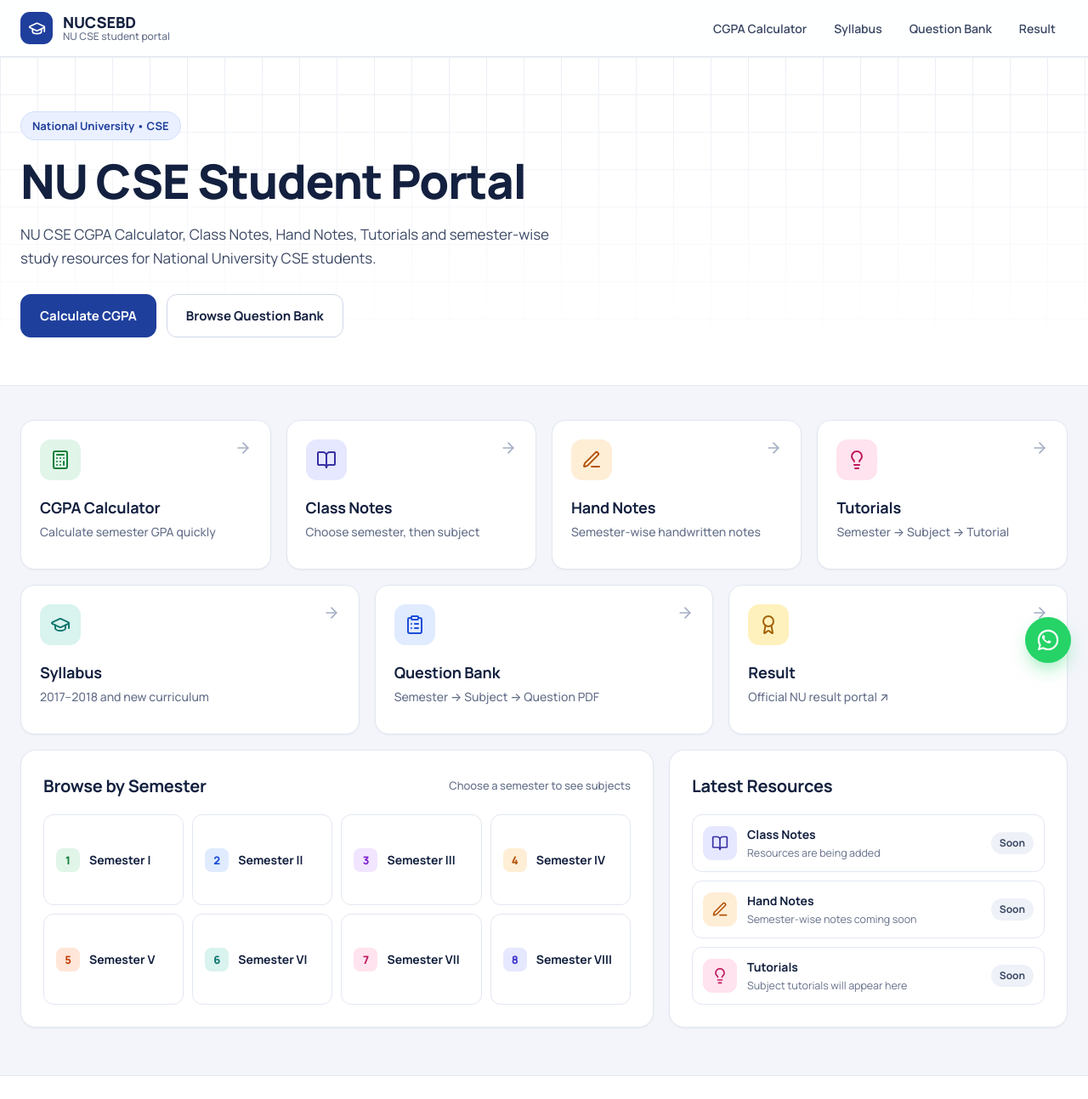
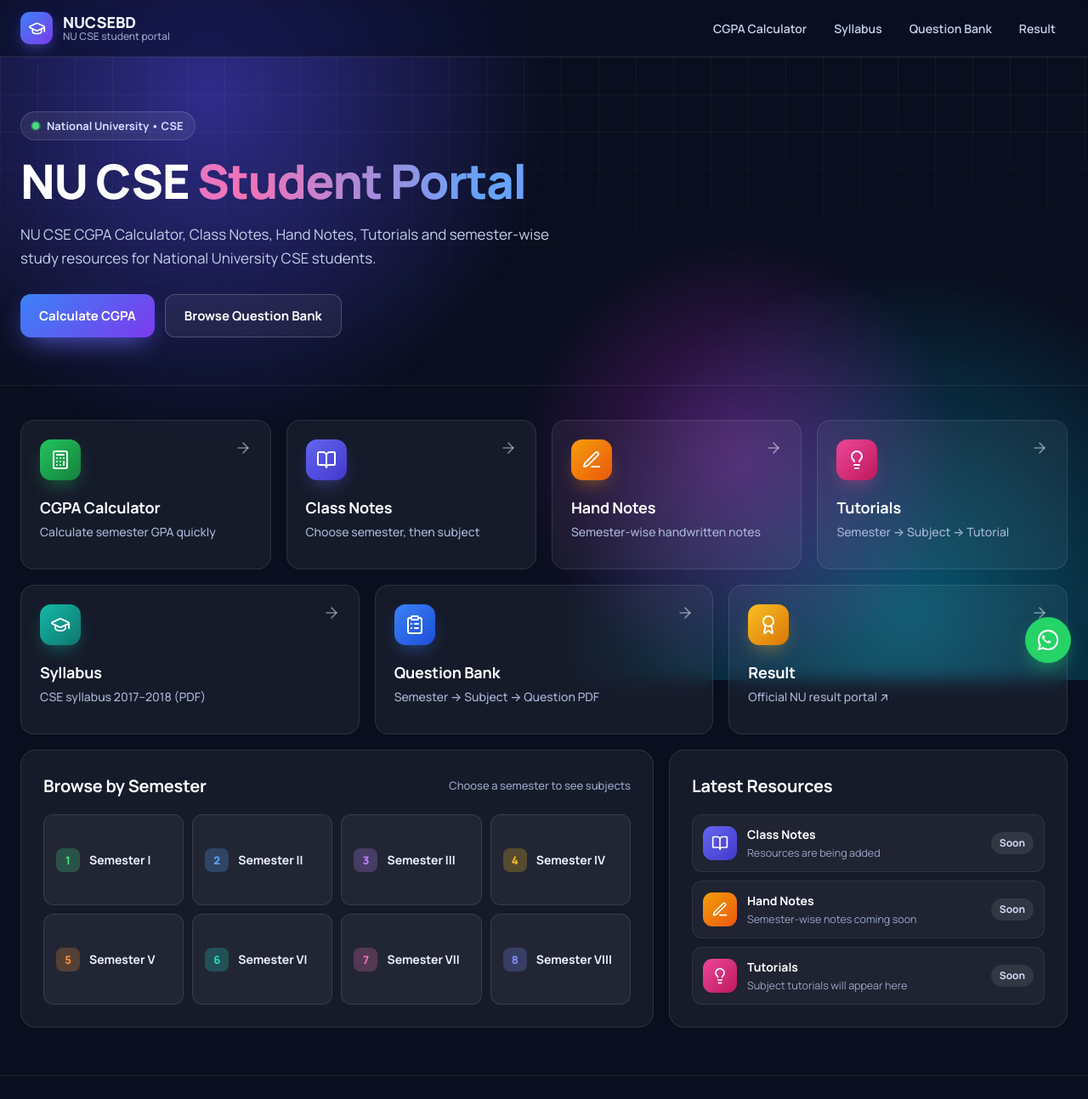
Before and after one commit to ftfgc026-gif/nu-cse-gpa-calculate, a plain HTML site: page index.html in a window 1280 px wide. Shown: the top 1293 px of the page at 85% size. Drawn offline with Linux system fonts and the light colour scheme.

Commit message:
Add files via upload

```diff
--- /dev/null
+++ b/fx.js
@@ -0,0 +1,35 @@
+/*
+  NUCSEBD — small visual effects (no effect on features)
+  1) a soft light that follows the mouse inside cards
+  2) panels fade in when you scroll to them
+*/
+(function () {
+  "use strict";
+
+  var reduce = window.matchMedia && window.matchMedia("(prefers-reduced-motion: reduce)").matches;
+
+  // Mouse light inside cards / panels (one listener for the whole page)
+  document.addEventListener("pointermove", function (e) {
+    var el = e.target.closest && e.target.closest(".portal-card, .quick-panel, .latest-panel");
+    if (!el) return;
+    var r = el.getBoundingClientRect();
+    el.style.setProperty("--mx", (e.clientX - r.left) + "px");
+    el.style.setProperty("--my", (e.clientY - r.top) + "px");
+  }, { passive: true });
+
+  // Scroll reveal
+  var items = document.querySelectorAll(".reveal");
+  if (reduce || !("IntersectionObserver" in window)) {
+    items.forEach(function (el) { el.classList.add("in"); });
+    return;
+  }
+  var io = new IntersectionObserver(function (entries) {
+    entries.forEach(function (entry) {
+      if (entry.isIntersecting) {
+        entry.target.classList.add("in");
+        io.unobserve(entry.target);
+      }
+    });
+  }, { threshold: 0.12 });
+  items.forEach(function (el) { io.observe(el); });
+})();
--- a/index.html
+++ b/index.html
@@ -8,12 +8,14 @@
 <link rel="preconnect" href="https://fonts.googleapis.com">
 <link rel="preconnect" href="https://fonts.gstatic.com" crossorigin>
 <link href="https://fonts.googleapis.com/css2?family=Manrope:wght@400;500;600;700;800&display=swap" rel="stylesheet">
+<script>document.documentElement.classList.add("js");</script>
 <link rel="stylesheet" href="theme.css">
+<link rel="stylesheet" href="theme-live.css">
 
 <meta name="description" content="NU CSE CGPA Calculator and Student Help portal for National University CSE students. Calculate semester GPA/CGPA and access class notes, hand notes, tutorials and semester-wise resources.">
 <meta name="robots" content="index, follow, max-image-preview:large">
 <meta name="author" content="Md Selim Parvhage">
-<meta name="theme-color" content="#1f3f9c">
+<meta name="theme-color" content="#0a0f1f">
 <link rel="canonical" href="https://ftfgc026-gif.github.io/nu-cse-gpa-calculate/">
 
 <meta property="og:type" content="website">
@@ -53,6 +55,7 @@
 
 </head>
 <body>
+<div class="bg-aurora" aria-hidden="true"><span></span><span></span><span></span></div>
 <svg width="0" height="0" style="position:absolute" aria-hidden="true" focusable="false">
   <defs>
     <symbol id="i-calc" viewBox="0 0 24 24"><rect width="16" height="20" x="4" y="2" rx="2"/><line x1="8" x2="16" y1="6" y2="6"/><line x1="16" x2="16" y1="14" y2="18"/><path d="M16 10h.01M12 10h.01M8 10h.01M12 14h.01M8 14h.01M12 18h.01M8 18h.01"/></symbol>
@@ -84,8 +87,8 @@
 <main>
   <section class="hero-card">
     <div class="hero-inner">
-      <div class="hero-badge">National University • CSE</div>
-      <h1>NU CSE Student Portal</h1>
+      <div class="hero-badge"><i class="badge-dot"></i>National University • CSE</div>
+      <h1>NU CSE <span class="grad-text">Student Portal</span></h1>
       <p>NU CSE CGPA Calculator, Class Notes, Hand Notes, Tutorials and semester-wise study resources for National University CSE students.</p>
       <div class="hero-actions">
         <button type="button" class="btn-primary" data-trigger=".card-cgpa">Calculate CGPA</button>
@@ -127,7 +130,7 @@
       <button class="portal-card card-syllabus" type="button" data-library="syllabus">
         <span class="portal-icon"><svg class="ico" aria-hidden="true"><use href="#i-cap"/></svg></span>
         <span class="portal-title">Syllabus</span>
-        <span class="portal-desc">2017–2018 and new curriculum</span>
+        <span class="portal-desc">CSE syllabus 2017–2018 (PDF)</span>
         <span class="portal-arrow"><svg class="ico" aria-hidden="true"><use href="#i-arrow"/></svg></span>
       </button>
 
@@ -147,7 +150,7 @@
     </section>
 
     <section class="home-extras">
-      <div class="quick-panel">
+      <div class="quick-panel reveal">
         <div class="section-heading">
           <div>
             <span class="section-kicker">Quick Access</span>
@@ -158,7 +161,7 @@
         <div class="home-semester-grid" id="homeSemesterGrid"></div>
       </div>
 
-      <div class="latest-panel">
+      <div class="latest-panel reveal">
         <div class="section-heading compact">
           <div>
             <span class="section-kicker">What's New</span>
@@ -188,7 +191,7 @@
 </main>
 
 <footer class="site-footer">
-  <div class="site-footer-inner">
+  <div class="site-footer-inner reveal">
     <div class="footer-about">
       <strong>NUCSEBD</strong>
       <p>An independent study resource for NU CSE students. It is not affiliated with National University, Bangladesh. For official results and notices, use the official NU websites.</p>
@@ -327,5 +330,6 @@
 <script src="script.js"></script>
 <script src="data/pdf-library.js"></script>
 <script src="library.js"></script>
+<script src="fx.js"></script>
 </body>
 </html>
--- a/library.js
+++ b/library.js
@@ -161,7 +161,7 @@
   }
 
   function openSyllabus(opener) {
-    setHead("Syllabus", "Select Syllabus", "Choose the curriculum you follow.");
+    setHead("Syllabus", "CSE Syllabus", "View or download the syllabus PDF.");
     renderSyllabus();
     showStep("syllabus");
     openModal(opener);
--- /dev/null
+++ b/theme-live.css
@@ -0,0 +1,328 @@
+/*
+  NUCSEBD — "live" dark theme
+  Loaded AFTER theme.css. It only restyles the page (header, hero, cards, footer).
+  Popups (calculator, syllabus, question bank) stay light and readable.
+
+  To go back to the previous light look: delete the line
+      <link rel="stylesheet" href="theme-live.css">
+  from index.html. Nothing else needs to change.
+*/
+
+/* page-level colours (scoped, so popups are not affected) */
+.site-header,
+main,
+.site-footer {
+  --ink: #f3f6ff;
+  --ink-2: #c6d0ea;
+  --muted: #9aa7c7;
+  --line: rgba(255,255,255,.10);
+  --surface: rgba(255,255,255,.05);
+  --ease: cubic-bezier(.2,.7,.2,1);
+}
+
+body { background: #0a0f1f; color: #f3f6ff; }
+
+/* ---------- moving colour background ---------- */
+.bg-aurora {
+  position: fixed;
+  inset: 0;
+  z-index: -1;
+  overflow: hidden;
+  background: #0a0f1f;
+  pointer-events: none;
+}
+
+.bg-aurora span {
+  position: absolute;
+  width: 72vmax;
+  height: 72vmax;
+  border-radius: 50%;
+  opacity: .55;
+  will-change: transform;
+}
+
+.bg-aurora span:nth-child(1) {
+  top: -28vmax; left: -18vmax;
+  background: radial-gradient(circle, #4f46e5 0%, transparent 62%);
+  animation: drift-a 30s ease-in-out infinite alternate;
+}
+.bg-aurora span:nth-child(2) {
+  bottom: -30vmax; right: -20vmax;
+  background: radial-gradient(circle, #0891b2 0%, transparent 62%);
+  animation: drift-b 36s ease-in-out infinite alternate;
+}
+.bg-aurora span:nth-child(3) {
+  top: 18vmax; right: 8vmax;
+  width: 46vmax; height: 46vmax;
+  opacity: .38;
+  background: radial-gradient(circle, #c026d3 0%, transparent 64%);
+  animation: drift-c 26s ease-in-out infinite alternate;
+}
+
+@keyframes drift-a { to { transform: translate(20vmax, 14vmax) scale(1.15); } }
+@keyframes drift-b { to { transform: translate(-18vmax, -12vmax) scale(1.2); } }
+@keyframes drift-c { to { transform: translate(-14vmax, 16vmax) scale(.9); } }
+
+/* ---------- header ---------- */
+.site-header {
+  background: rgba(10,15,31,.62);
+  border-bottom: 1px solid rgba(255,255,255,.08);
+}
+
+.brand-mark { background: linear-gradient(135deg, #3b82f6, #7c3aed); box-shadow: 0 6px 18px -6px rgba(99,102,241,.8); }
+.site-nav button { color: #c6d0ea; }
+.site-nav button:hover { background: rgba(255,255,255,.09); color: #fff; }
+
+/* ---------- hero ---------- */
+.hero-card {
+  background: transparent;
+  border-bottom: 1px solid rgba(255,255,255,.07);
+}
+
+.hero-card::before { opacity: .5; }
+
+.hero-badge {
+  display: inline-flex;
+  align-items: center;
+  gap: 9px;
+  background: rgba(255,255,255,.07);
+  border: 1px solid rgba(255,255,255,.15);
+  color: #d5deff;
+}
+
+.badge-dot {
+  width: 8px;
+  height: 8px;
+  border-radius: 50%;
+  background: #4ade80;
+  box-shadow: 0 0 0 0 rgba(74,222,128,.6);
+  animation: dot-pulse 2.4s ease-out infinite;
+}
+
+@keyframes dot-pulse {
+  0%   { box-shadow: 0 0 0 0 rgba(74,222,128,.55); }
+  70%  { box-shadow: 0 0 0 9px rgba(74,222,128,0); }
+  100% { box-shadow: 0 0 0 0 rgba(74,222,128,0); }
+}
+
+.hero-card h1 { color: #fff; }
+
+.grad-text {
+  background: linear-gradient(90deg, #60a5fa, #a78bfa, #f472b6, #60a5fa);
+  background-size: 220% 100%;
+  -webkit-background-clip: text;
+  background-clip: text;
+  color: transparent;
+  -webkit-text-fill-color: transparent;
+  animation: shimmer 10s linear infinite;
+}
+
+@keyframes shimmer { to { background-position: 220% 0; } }
+
+.hero-card p { color: #c6d0ea; }
+
+/* one-time entrance of the hero */
+@keyframes rise {
+  from { opacity: 0; transform: translateY(22px); }
+  to   { opacity: 1; transform: none; }
+}
+
+.hero-badge   { animation: rise .7s var(--ease) .05s backwards; }
+.hero-card h1 { animation: rise .8s var(--ease) .15s backwards; }
+.hero-card p  { animation: rise .8s var(--ease) .28s backwards; }
+.hero-actions { animation: rise .8s var(--ease) .40s backwards; }
+
+.btn-primary,
+.btn-secondary { position: relative; overflow: hidden; }
+
+.btn-primary {
+  background: linear-gradient(135deg, #3b82f6, #7c3aed);
+  border: 0;
+  box-shadow: 0 12px 30px -10px rgba(99,102,241,.85);
+}
+
+.btn-primary:hover { background: linear-gradient(135deg, #3b82f6, #7c3aed); box-shadow: 0 16px 36px -10px rgba(124,58,237,.95); transform: translateY(-2px); }
+
+.btn-primary::after {
+  content: "";
+  position: absolute;
+  top: 0; left: -60%;
+  width: 40%; height: 100%;
+  background: linear-gradient(100deg, transparent, rgba(255,255,255,.38), transparent);
+  transform: skewX(-20deg);
+  transition: left .7s ease;
+}
+.btn-primary:hover::after { left: 130%; }
+
+.btn-secondary { background: rgba(255,255,255,.06); color: #fff; border: 1px solid rgba(255,255,255,.2); }
+.btn-secondary:hover { background: rgba(255,255,255,.12); border-color: rgba(255,255,255,.4); color: #fff; transform: translateY(-2px); }
+
+/* ---------- feature cards ---------- */
+.portal-grid > .portal-card {
+  --accent: #a5b4fc;
+  --g1: #6366f1; --g2: #4338ca;
+  --glow: rgba(99,102,241,.55);
+  background: rgba(255,255,255,.05);
+  border: 1px solid rgba(255,255,255,.10);
+  box-shadow: none;
+  backdrop-filter: blur(10px);
+  -webkit-backdrop-filter: blur(10px);
+  overflow: hidden;
+  animation: rise .75s var(--ease) backwards;
+  transition: transform .3s var(--ease), border-color .3s var(--ease), box-shadow .3s var(--ease), background .3s var(--ease);
+}
+
+.portal-grid > .portal-card:nth-child(1) { animation-delay: .45s; }
+.portal-grid > .portal-card:nth-child(2) { animation-delay: .52s; }
+.portal-grid > .portal-card:nth-child(3) { animation-delay: .59s; }
+.portal-grid > .portal-card:nth-child(4) { animation-delay: .66s; }
+.portal-grid > .portal-card:nth-child(5) { animation-delay: .73s; }
+.portal-grid > .portal-card:nth-child(6) { animation-delay: .80s; }
+.portal-grid > .portal-card:nth-child(7) { animation-delay: .87s; }
+
+.portal-grid > .card-cgpa     { --accent:#4ade80; --g1:#22c55e; --g2:#15803d; --glow:rgba(34,197,94,.55); }
+.portal-grid > .card-notes    { --accent:#a5b4fc; --g1:#6366f1; --g2:#4338ca; --glow:rgba(99,102,241,.55); }
+.portal-grid > .card-handnotes{ --accent:#fdba74; --g1:#f59e0b; --g2:#ea580c; --glow:rgba(245,158,11,.5); }
+.portal-grid > .card-tutorial { --accent:#f9a8d4; --g1:#ec4899; --g2:#be185d; --glow:rgba(236,72,153,.55); }
+.portal-grid > .card-syllabus { --accent:#5eead4; --g1:#14b8a6; --g2:#0f766e; --glow:rgba(20,184,166,.55); }
+.portal-grid > .card-qbank    { --accent:#93c5fd; --g1:#3b82f6; --g2:#1d4ed8; --glow:rgba(59,130,246,.55); }
+.portal-grid > .card-result   { --accent:#fde68a; --g1:#fbbf24; --g2:#d97706; --glow:rgba(251,191,36,.5); }
+
+/* light that follows the mouse */
+.portal-card::before,
+.quick-panel::before,
+.latest-panel::before {
+  content: "";
+  position: absolute;
+  inset: 0;
+  border-radius: inherit;
+  background: radial-gradient(260px circle at var(--mx, 50%) var(--my, 0%), rgba(255,255,255,.13), transparent 62%);
+  opacity: 0;
+  transition: opacity .3s ease;
+  pointer-events: none;
+}
+
+.portal-card:hover::before,
+.quick-panel:hover::before,
+.latest-panel:hover::before { opacity: 1; }
+
+.portal-grid > .portal-card:hover,
+.portal-grid > .portal-card:focus-visible {
+  transform: translateY(-6px);
+  background: rgba(255,255,255,.08);
+  border-color: var(--accent);
+  box-shadow: 0 22px 44px -16px var(--glow);
+}
+
+.portal-icon {
+  position: relative;
+  background: linear-gradient(135deg, var(--g1), var(--g2));
+  color: #fff;
+  box-shadow: 0 10px 22px -8px var(--glow);
+  transition: transform .35s cubic-bezier(.3,1.6,.5,1);
+}
+
+.portal-card:hover .portal-icon { transform: translateY(-2px) rotate(-6deg) scale(1.1); }
+
+.portal-title { color: #fff; }
+.portal-desc { color: #a9b6d6; }
+.portal-arrow { color: rgba(255,255,255,.45); }
+.portal-card:hover .portal-arrow { color: var(--accent); transform: translateX(4px); }
+
+/* ---------- panels ---------- */
+.quick-panel,
+.latest-panel {
+  position: relative;
+  overflow: hidden;
+  background: rgba(255,255,255,.05);
+  border: 1px solid rgba(255,255,255,.10);
+  box-shadow: none;
+  backdrop-filter: blur(12px);
+  -webkit-backdrop-filter: blur(12px);
+}
+
+.section-heading h2 { color: #fff; }
+.section-note { color: #9aa7c7; }
+
+/* scroll reveal (only when JS is running) */
+.reveal { transition: opacity .8s var(--ease), transform .8s var(--ease); }
+html.js .reveal:not(.in) { opacity: 0; transform: translateY(26px); }
+.home-extras .latest-panel.reveal { transition-delay: .12s; }
+
+/* semester chips */
+main .home-sem-btn,
+main .home-sem-btn:nth-child(n) {
+  background: rgba(255,255,255,.05);
+  border: 1px solid rgba(255,255,255,.10);
+  color: #eef2ff;
+  transition: transform .25s var(--ease), border-color .25s var(--ease), background .25s var(--ease), box-shadow .25s var(--ease);
+}
+
+main .home-sem-btn::before {
+  background: color-mix(in srgb, var(--tone) 24%, transparent);
+  color: var(--tone);
+  transition: transform .3s cubic-bezier(.3,1.6,.5,1);
+}
+
+main .home-sem-btn:hover {
+  transform: translateY(-3px);
+  background: rgba(255,255,255,.10);
+  border-color: var(--tone);
+  box-shadow: 0 14px 26px -14px var(--tone);
+}
+
+main .home-sem-btn:hover::before { transform: scale(1.12) rotate(-5deg); }
+
+main .home-sem-btn:nth-child(1) { --tone: #4ade80; }
+main .home-sem-btn:nth-child(2) { --tone: #60a5fa; }
+main .home-sem-btn:nth-child(3) { --tone: #c084fc; }
+main .home-sem-btn:nth-child(4) { --tone: #fbbf24; }
+main .home-sem-btn:nth-child(5) { --tone: #fb923c; }
+main .home-sem-btn:nth-child(6) { --tone: #2dd4bf; }
+main .home-sem-btn:nth-child(7) { --tone: #f472b6; }
+main .home-sem-btn:nth-child(8) { --tone: #818cf8; }
+
+/* latest list */
+main .latest-item,
+main .latest-one,
+main .latest-two,
+main .latest-three {
+  background: rgba(255,255,255,.04);
+  border: 1px solid rgba(255,255,255,.08);
+  transition: background .25s ease, border-color .25s ease;
+}
+
+main .latest-item:hover { background: rgba(255,255,255,.08); border-color: rgba(255,255,255,.16); }
+
+main .latest-one   { --g1:#6366f1; --g2:#4338ca; }
+main .latest-two   { --g1:#f59e0b; --g2:#ea580c; }
+main .latest-three { --g1:#ec4899; --g2:#be185d; }
+
+main .latest-dot { background: linear-gradient(135deg, var(--g1), var(--g2)); color: #fff; }
+.latest-item strong { color: #fff; }
+.latest-item small { color: #9aa7c7; }
+.latest-badge { background: rgba(255,255,255,.09); color: #d5deff; }
+
+/* ---------- footer ---------- */
+.site-footer { background: transparent; border-top: 1px solid rgba(255,255,255,.08); }
+.footer-about strong { color: #fff; }
+.footer-about p { color: #93a0c0; }
+.footer-credit { color: #93a0c0; }
+.footer-credit strong { color: #fff; }
+
+/* ---------- WhatsApp button: calm lift only ---------- */
+.home-contact-fab { animation: rise .8s var(--ease) 1.1s backwards; }
+
+/* ---------- mobile: lighter background motion ---------- */
+@media (max-width: 760px) {
+  .bg-aurora span { width: 95vmax; height: 95vmax; opacity: .45; }
+  .portal-grid > .portal-card:hover { transform: none; }
+}
+
+/* ---------- respect "reduce motion" ---------- */
+@media (prefers-reduced-motion: reduce) {
+  .bg-aurora span,
+  .grad-text,
+  .badge-dot { animation: none !important; }
+  html.js .reveal:not(.in) { opacity: 1; transform: none; }
+}
```
